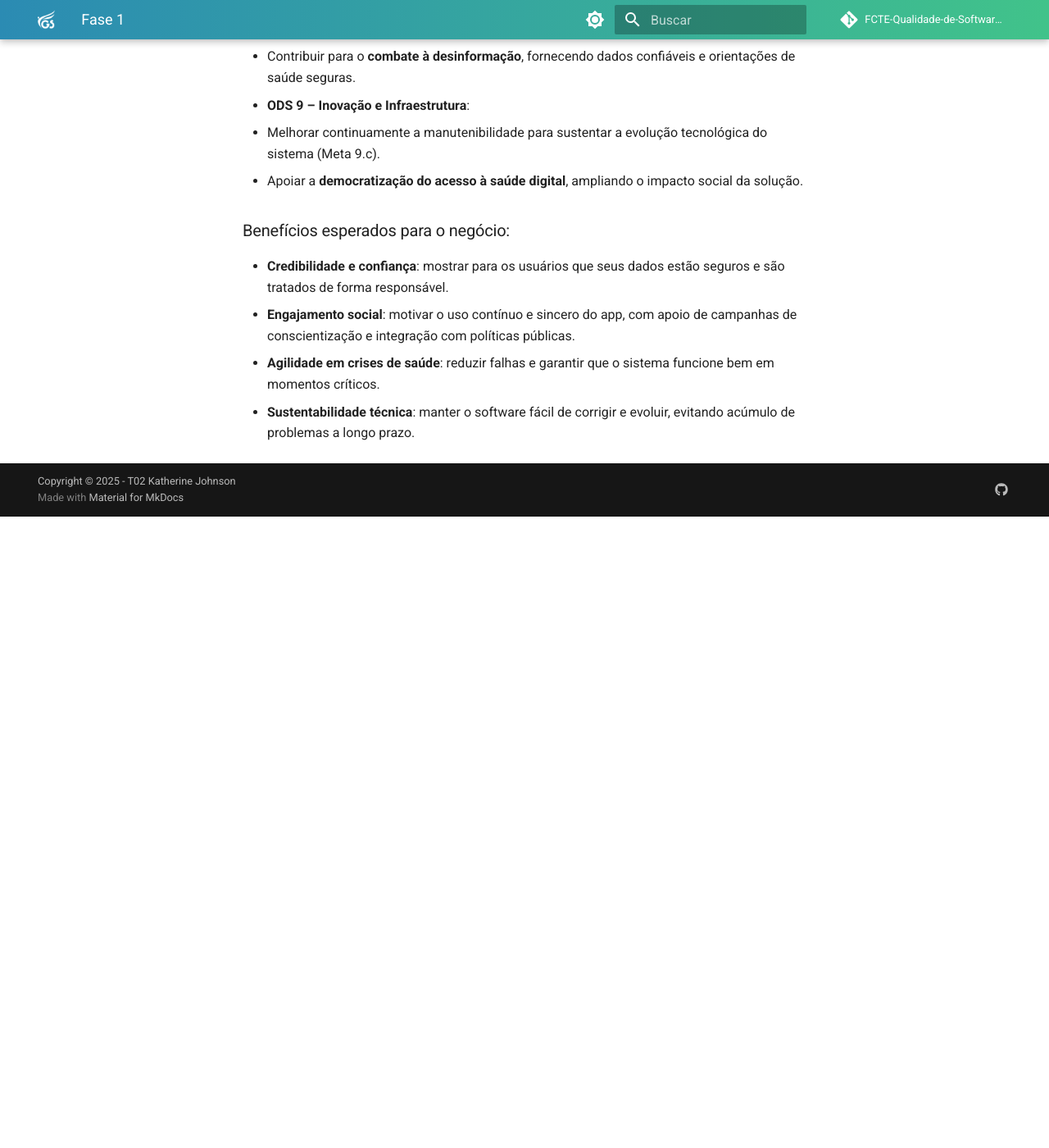
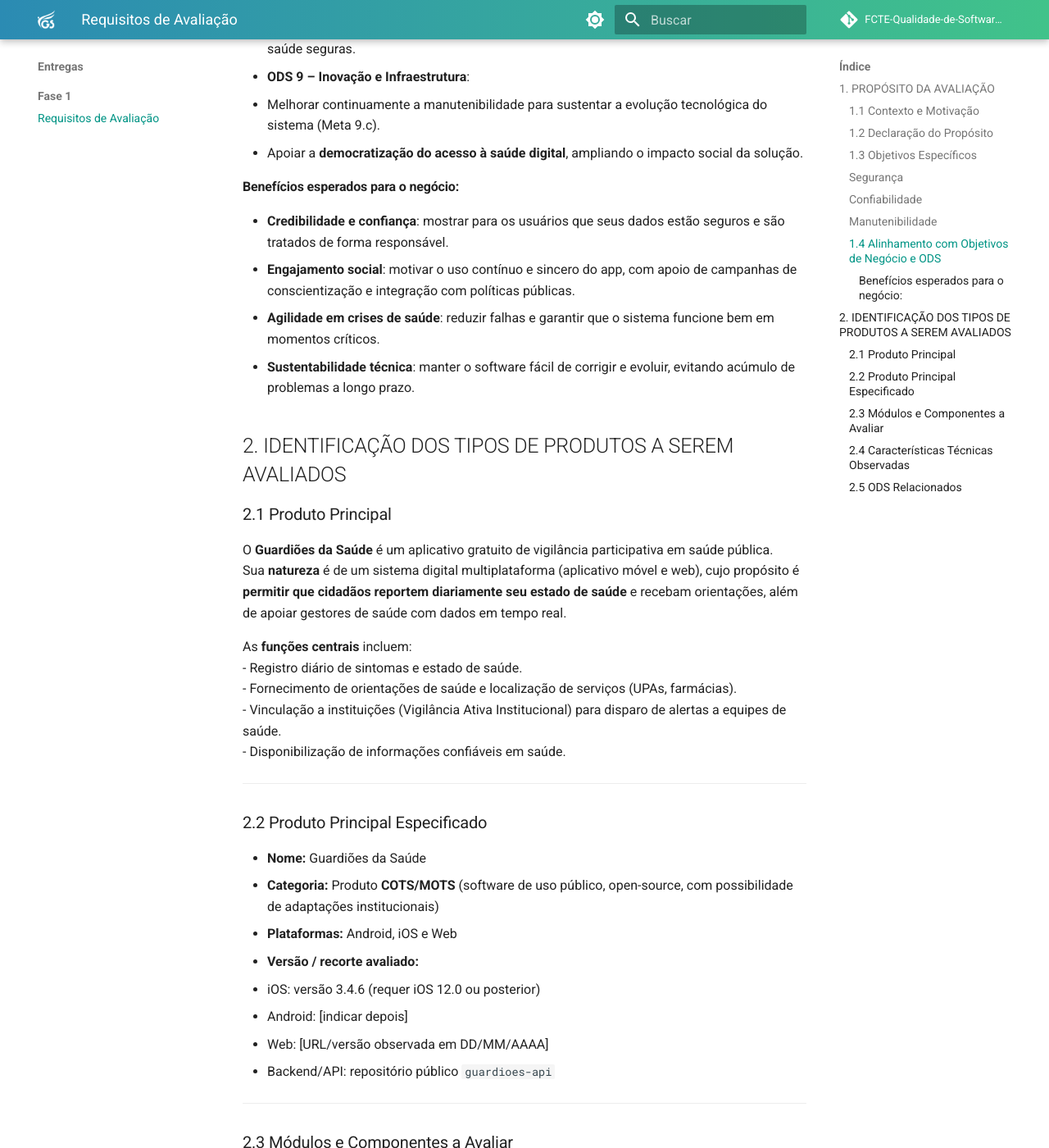
Before and after one commit to FCTE-Qualidade-de-Software-1/2025-2_T02_Katherine_Johnson, an MkDocs documentation site: the page built from docs/entregas/fase-1.md, in a window 1280 px wide and 1400 px high, scrolled down 2412 px. Shown: the whole window at 82% size. Built offline with MkDocs 1.6.1 and Material for MkDocs 9.7.7, drawn with Linux system fonts in a browser that asks for light colours; comment, search, counter and statistics services are not loaded; before the commit the page ends 3042 px from its top, so only the background shows below that; some of the changed text lies outside the part shown.

Commit message:
adição da identificação do tipo do produto

```diff
--- a/docs/entregas/Fase 1.md
+++ b/docs/entregas/fase-1.md
@@ -1,8 +1,8 @@
-# Fase 1
+# Fase 1 - Requisitos de avaliação
 
-# 1. PROPÓSITO DA AVALIAÇÃO
+## 1. PROPÓSITO DA AVALIAÇÃO
 
-## 1.1 Contexto e Motivação
+### 1.1 Contexto e Motivação
 O enfrentamento de surtos e crises de saúde depende muito da capacidade de **coletar, analisar e entender dados de forma rápida e segura**. Nesse cenário, a vigilância participativa é essencial, pois transforma o cidadão em **agente ativo da saúde pública**.
 
 O **Guardiões da Saúde**, desenvolvido pela ProEpi e apoiado inicialmente pelo Ministério da Saúde em 2007, é um software de código aberto criado justamente para isso: mobilizar cidadãos e profissionais de saúde na notificação de sintomas, dando aos gestores acesso ágil a informações importantes para a tomada de decisão. A plataforma está disponível gratuitamente para **Android, iOS e navegadores web**, ampliando seu alcance.
@@ -14,10 +14,10 @@
 Assim, a força do Guardiões da Saúde está em três pilares técnicos — **Segurança, Confiabilidade e Manutenibilidade** — junto de uma boa estratégia de **mobilização social** para garantir o uso correto e contínuo.
 
 
-## 1.2 Declaração do Propósito
-"Este trabalho apresenta um plano de avaliação da qualidade do **Guardiões da Saúde**, com foco em **Segurança, Confiabilidade e Manutenibilidade**, conforme a ISO/IEC 25010. O objetivo é analisar de forma prática e sistemática se o software protege bem os dados, se funciona de maneira estável em situações críticas e se sua base de código é fácil de manter e evoluir. Também será considerado o papel do app em **estimular que os usuários participem de forma sincera e constante**, ajudando campanhas de saúde pública e garantindo que os dados coletados sejam realmente úteis. A avaliação vai incluir tanto o aplicativo móvel (Android/iOS) quanto o acesso via web e os serviços de backend disponíveis no repositório oficial."
+### 1.2 Declaração do Propósito
+> Este trabalho apresenta um plano de avaliação da qualidade do **Guardiões da Saúde**, com foco em **Segurança, Confiabilidade e Manutenibilidade**, conforme a ISO/IEC 25010. O objetivo é analisar de forma prática e sistemática se o software protege bem os dados, se funciona de maneira estável em situações críticas e se sua base de código é fácil de manter e evoluir. Também será considerado o papel do app em **estimular que os usuários participem de forma sincera e constante**, ajudando campanhas de saúde pública e garantindo que os dados coletados sejam realmente úteis. A avaliação vai incluir tanto o aplicativo móvel (Android/iOS) quanto o acesso via web e os serviços de backend disponíveis no repositório oficial.
 
-## 1.3 Objetivos Específicos
+### 1.3 Objetivos Específicos
 Para alcançar esse propósito, os objetivos específicos da avaliação são:
 
 ### Segurança
@@ -38,7 +38,7 @@
 - Avaliar a **documentação técnica e o pipeline de desenvolvimento**, garantindo suporte à evolução sustentável.
 
 
-## 1.4 Alinhamento com Objetivos de Negócio e ODS
+### 1.4 Alinhamento com Objetivos de Negócio e ODS
 A avaliação proposta está ligada diretamente aos objetivos do Guardiões da Saúde e aos **Objetivos de Desenvolvimento Sustentável (ODS)**:
 
 - **ODS 3 – Saúde e Bem-Estar**:
@@ -50,8 +50,63 @@
   - Melhorar continuamente a manutenibilidade para sustentar a evolução tecnológica do sistema (Meta 9.c).
   - Apoiar a **democratização do acesso à saúde digital**, ampliando o impacto social da solução.
 
-### Benefícios esperados para o negócio:
+#### Benefícios esperados para o negócio:
 - **Credibilidade e confiança**: mostrar para os usuários que seus dados estão seguros e são tratados de forma responsável.
 - **Engajamento social**: motivar o uso contínuo e sincero do app, com apoio de campanhas de conscientização e integração com políticas públicas.
 - **Agilidade em crises de saúde**: reduzir falhas e garantir que o sistema funcione bem em momentos críticos.
 - **Sustentabilidade técnica**: manter o software fácil de corrigir e evoluir, evitando acúmulo de problemas a longo prazo.
+
+## 2. IDENTIFICAÇÃO DOS TIPOS DE PRODUTOS A SEREM AVALIADOS
+
+### 2.1 Produto Principal
+O **Guardiões da Saúde** é um aplicativo gratuito de vigilância participativa em saúde pública.
+Sua **natureza** é de um sistema digital multiplataforma (aplicativo móvel e web), cujo propósito é **permitir que cidadãos reportem diariamente seu estado de saúde** e recebam orientações, além de apoiar gestores de saúde com dados em tempo real.
+
+As **funções centrais** incluem:
+- Registro diário de sintomas e estado de saúde.
+- Fornecimento de orientações de saúde e localização de serviços (UPAs, farmácias).
+- Vinculação a instituições (Vigilância Ativa Institucional) para disparo de alertas a equipes de saúde.
+- Disponibilização de informações confiáveis em saúde.
+
+---
+
+### 2.2 Produto Principal Especificado
+- **Nome:** Guardiões da Saúde
+- **Categoria:** Produto **COTS/MOTS** (software de uso público, open-source, com possibilidade de adaptações institucionais)
+- **Plataformas:** Android, iOS e Web
+- **Versão / recorte avaliado:**
+  - iOS: versão 3.4.6 (requer iOS 12.0 ou posterior)
+  - Android: [indicar depois]
+  - Web: [URL/versão observada em DD/MM/AAAA]
+  - Backend/API: repositório público `guardioes-api`
+
+---
+
+### 2.3 Módulos e Componentes a Avaliar
+Considerando que o foco da avaliação são **Segurança, Confiabilidade e Manutenibilidade**, os módulos escolhidos serão aqueles que fornecem evidências para essas dimensões:
+
+- **Segurança**: fluxos de autenticação, consentimento, proteção de dados em trânsito, políticas de privacidade, possibilidade de eliminação de dados.
+- **Confiabilidade**: estabilidade do fluxo de reporte diário de sintomas, comunicação cliente-servidor, recuperação frente a falhas de rede.
+- **Manutenibilidade**: análise do repositório público quanto a modularidade, organização do código, documentação e versionamento.
+
+---
+
+### 2.4 Características Técnicas Observadas
+O projeto é **open source** e está disponível no GitHub: [ProEpiDesenvolvimento](https://github.com/ProEpiDesenvolvimento).
+Com base nas evidências disponíveis:
+
+- **Front-end / Mobile:** repositório `guardioes-app`, voltado a Android e iOS.
+- **Back-end / API:** repositório `guardioes-api`, desenvolvido em Ruby.
+- **Banco de Dados:** [ver depois].
+- **Hospedagem:** [ver depois].
+- **Comunicação:** API RESTful acessada pelos aplicativos móveis e web via HTTPS.
+- **Controle de versão:** GitHub, com issues, branches e histórico de commits públicos.
+- **Recursos adicionais:** módulo de gerenciamento (ePHEM) e dashboard de monitoramento, citados na documentação.
+
+---
+
+### 2.5 ODS Relacionados
+A avaliação se conecta principalmente a:
+- **ODS 3 – Saúde e Bem-Estar**: fortalecimento da vigilância epidemiológica, combate à desinformação e promoção da participação cidadã.
+- **ODS 9 – Indústria, Inovação e Infraestrutura**: desenvolvimento e manutenção de infraestrutura digital de saúde pública.
+- **ODS 16 – Paz, Justiça e Instituições Eficazes**: promoção da transparência no uso de dados e confiança nas instituições de saúde.
--- a/mkdocs.yml
+++ b/mkdocs.yml
@@ -78,7 +78,7 @@
     - Sobre o Projeto:
           - Visão Geral: sobre/visao-geral.md
           - Equipe: sobre/equipe.md
-    - Fase 1:
+    - Documentação:
           - Planos de Qualidade: documentacao/planos-qualidade.md
     # - Fase 2:
     #       - Item da Fase 2: caminho/do/arquivo.md
@@ -87,7 +87,14 @@
     # - Fase 4:
     #       - Item da Fase 4: caminho/do/arquivo.md
     - Entregas:
-          - Sprint 1: entregas/sprint-1.md
+          - Fase 1:
+                - Requisitos de Avaliação: entregas/fase-1.md
+      # - Fase 2:
+      #       - Item da Fase 2: caminho/do/arquivo.md
+      # - Fase 3:
+      #       - Item da Fase 3: caminho/do/arquivo.md
+      # - Fase 4:
+      #       - Item da Fase 4: caminho/do/arquivo.md
 
 extra:
     social:
```
